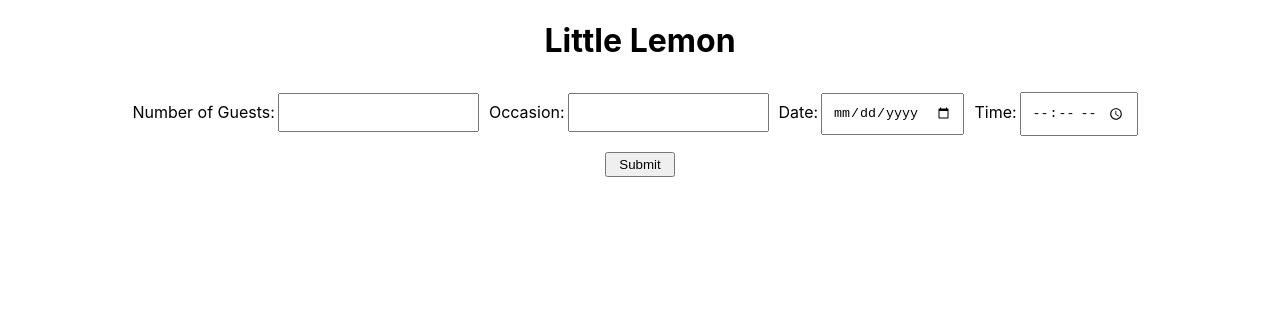
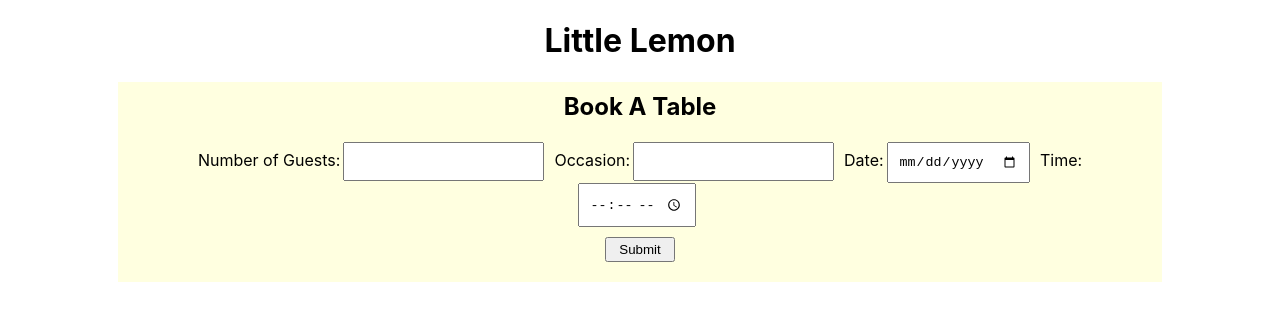
Before and after one commit to jamiegist/little-lemon, a React (Create React App) app in the folder little-lemon-site/: page / in a window 1280 px wide. Shown: the top 320 px of the page. Built offline with nearby package versions, Linux system fonts and the light colour scheme.

Commit message:
More style changes.

```diff
--- a/little-lemon-site/src/Booking.css
+++ b/little-lemon-site/src/Booking.css
@@ -1,7 +1,17 @@
 form {
     display: grid;
+    margin: auto;
     padding: 10px;
     grid-template-rows: 50px;
+    background-color: lightyellow;
+    color: black;
+    width: 80%;
+}
+
+h2 {
+    display: grid;
+    margin: auto;
+    padding-bottom: 25px;
 }
 
 label {
--- a/little-lemon-site/src/BookingForm.js
+++ b/little-lemon-site/src/BookingForm.js
@@ -3,6 +3,7 @@
 function BookingForm() {
     return (
 <form>
+<h2>Book A Table</h2>
         <label>
           Number of Guests:
           <input type="number" name="Number of Guests" />
```
